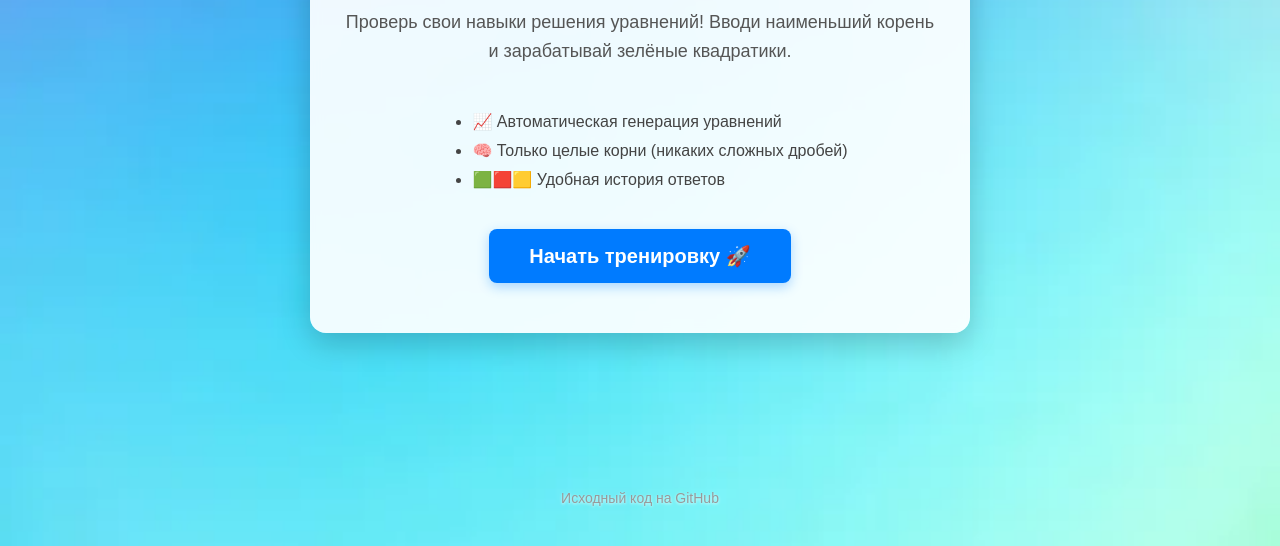
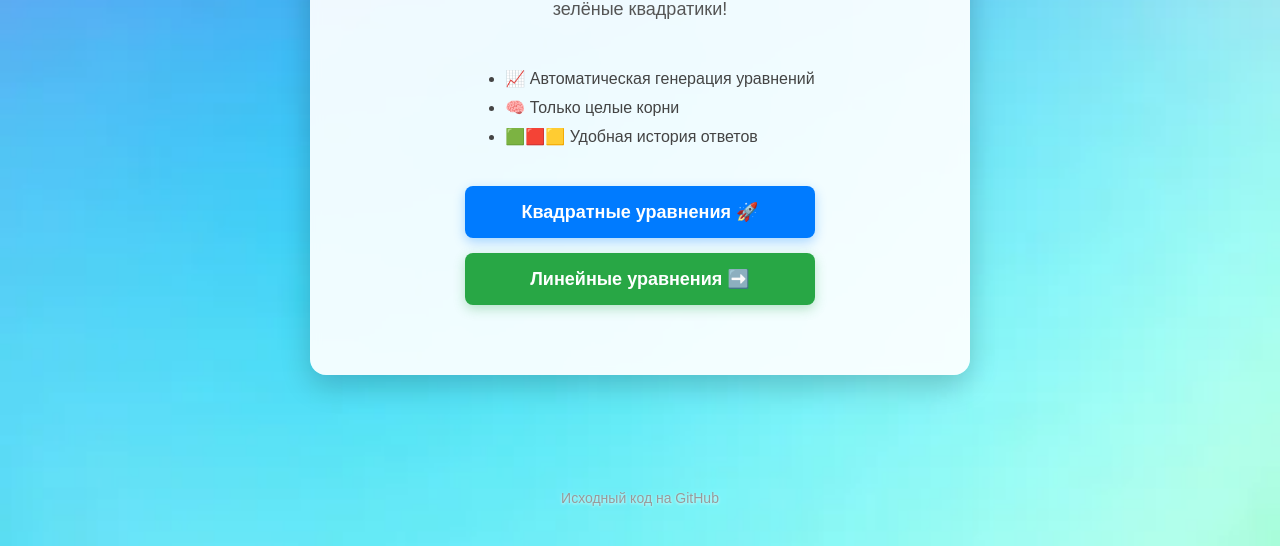
Before and after one commit to sur0c/math_trainer, a plain HTML site: page index.html in a window 1280 px wide. Shown: the part 254-800 px from the top of the page. Drawn offline with Linux system fonts and the light colour scheme.

Commit message:
Update index.html

```diff
--- a/index.html
+++ b/index.html
@@ -16,9 +16,9 @@
             padding: 20px;
             box-sizing: border-box;
 
-            /* ТВОЯ КАРТИНКА */
+            /* ТВОЙ ФОН */
             background-image: url('bg.webp');
-            background-color: #f0f0f0; /* Запасной цвет */
+            background-color: #f0f0f0;
             background-size: cover;
             background-position: center;
             background-repeat: no-repeat;
@@ -64,17 +64,29 @@
             margin-bottom: 10px;
         }
 
+        /* Группа кнопок */
+        .buttons-container {
+            display: flex;
+            flex-direction: column;
+            gap: 15px;
+            align-items: center;
+            margin-bottom: 20px;
+        }
+
         .start-btn {
-            display: inline-block;
+            display: block;
+            width: 100%;
+            max-width: 350px;
             background: #007bff;
             color: white;
             text-decoration: none;
-            padding: 15px 40px;
+            padding: 15px 20px;
             border-radius: 8px;
-            font-size: 20px;
+            font-size: 18px;
             font-weight: bold;
             transition: background 0.2s, transform 0.1s;
             box-shadow: 0 4px 12px rgba(0, 123, 255, 0.3);
+            box-sizing: border-box;
         }
 
         .start-btn:hover {
@@ -85,6 +97,16 @@
             transform: scale(0.98);
         }
 
+        /* Стиль для второй кнопки (линейные уравнения) */
+        .start-btn.secondary {
+            background: #28a745; /* Зелёный цвет, чтобы отличать от квадратных */
+            box-shadow: 0 4px 12px rgba(40, 167, 69, 0.3);
+        }
+
+        .start-btn.secondary:hover {
+            background: #218838;
+        }
+
         .github-link {
             margin-top: 20px;
             margin-bottom: 20px;
@@ -92,7 +114,7 @@
             color: #999;
             text-decoration: none;
             transition: color 0.2s;
-            text-shadow: 0 1px 3px rgba(255,255,255,0.8); /* Чтобы было видно на фоне */
+            text-shadow: 0 1px 3px rgba(255,255,255,0.8);
         }
 
         .github-link:hover {
@@ -110,23 +132,32 @@
             p {
                 font-size: 16px;
             }
+            .start-btn {
+                font-size: 16px;
+                padding: 12px 15px;
+            }
         }
     </style>
 </head>
 <body>
 
     <div class="landing-card">
-        <h1>Тренажёр квадратных уравнений</h1>
-        <p>Проверь свои навыки решения уравнений! Вводи наименьший корень и зарабатывай зелёные квадратики.</p>
+        <h1>Тренажёр уравнений</h1>
+        <p>Выбери тип уравнений для тренировки. Решай, вводи ответ и собирай зелёные квадратики!</p>
 
         <ul class="features">
             <li>📈 Автоматическая генерация уравнений</li>
-            <li>🧠 Только целые корни (никаких сложных дробей)</li>
+            <li>🧠 Только целые корни</li>
             <li>🟩🟥🟨 Удобная история ответов</li>
         </ul>
 
-        <br>
-        <a href="trainer.html" class="start-btn">Начать тренировку 🚀</a>
+        <div class="buttons-container">
+            <!-- ССЫЛКА НА КВАДРАТНЫЕ УРАВНЕНИЯ -->
+            <a href="trainer.html" class="start-btn">Квадратные уравнения 🚀</a>
+
+            <!-- ССЫЛКА НА ЛИНЕЙНЫЕ УРАВНЕНИЯ -->
+            <a href="lin_ur.html" class="start-btn secondary">Линейные уравнения ➡️</a>
+        </div>
     </div>
 
     <a href="https://github.com/sur0c/my-math/tree/main" class="github-link" target="_blank">Исходный код на GitHub</a>
```
